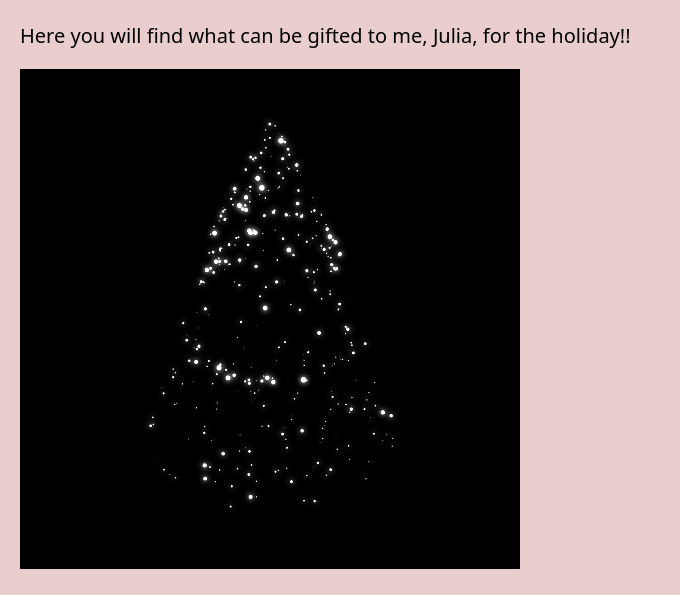
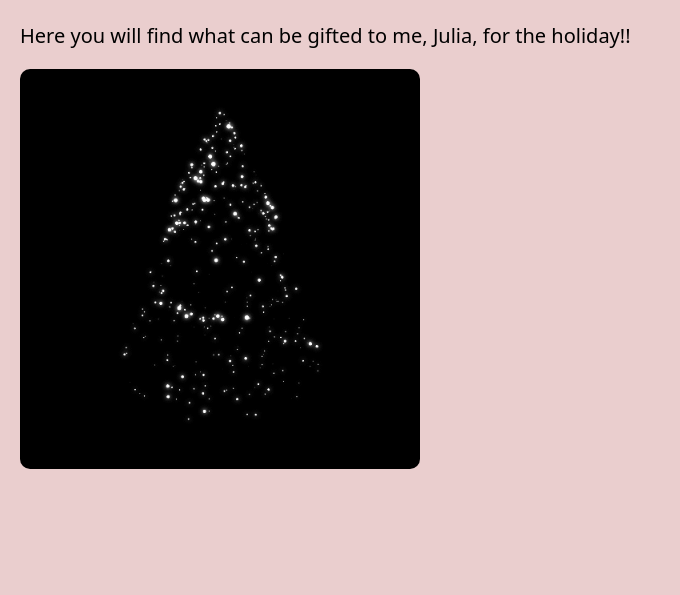
Before and after one commit to JSacco8544/list, a plain HTML site: page index.html in a window 1280 px wide. Shown: the part 250-845 px from the top of the page, without its empty margins (0-680 px from the left). After the commit the page ends 800 px from the top, so only its background shows below. Drawn offline with Linux system fonts and the light colour scheme.

Commit message:
Update index.html

```diff
--- a/index.html
+++ b/index.html
@@ -27,7 +27,11 @@
       <p>
         Here you will find what can be gifted to me, Julia, for the holiday!!
       </p>
-      <img src='holidays-happyholidays.gif' alt='sparkling christmas tree'>
+      <div class="gallery" id="gallery">
+        <div class="gallery-item">
+        <img src='holidays-happyholidays.gif' alt='sparkling christmas tree'>
+        </div>
+      </div>
     </div>
   </body>
 </html>
```
